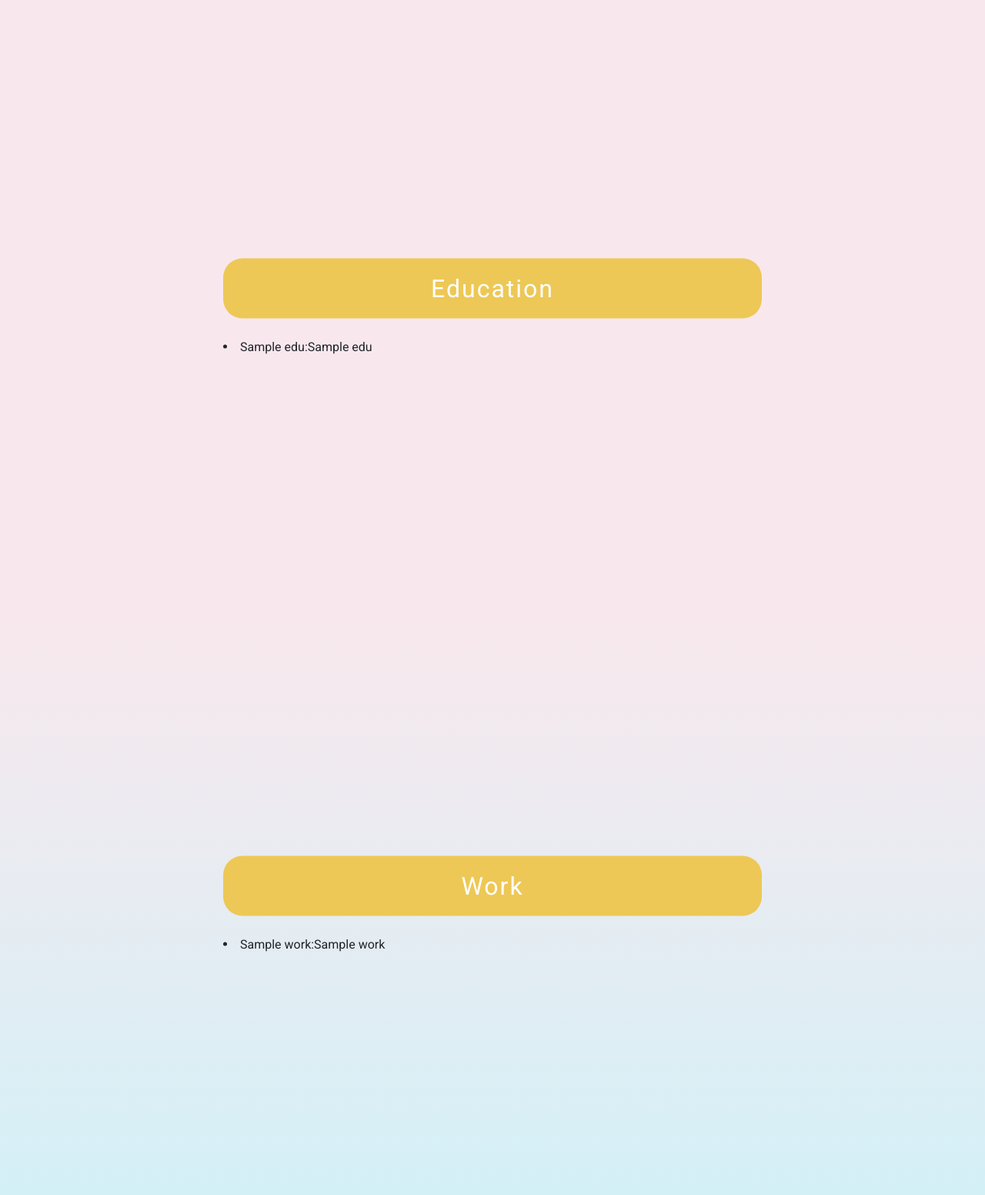
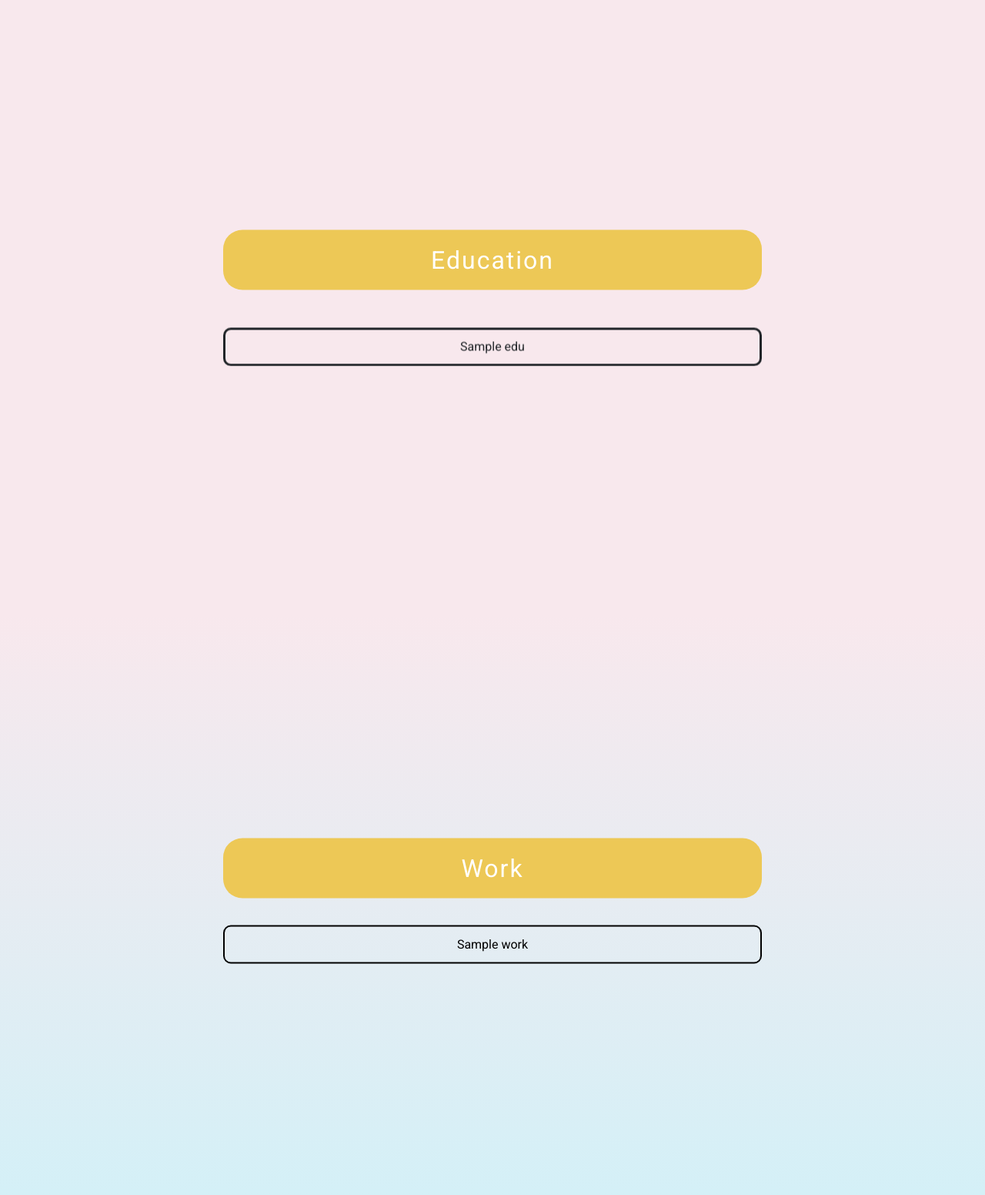
Before and after one commit to MLH-Fellowship/project-22-fal-13-hackathon-team-2, a Flask app: template app/templates/user.html in a window 1280 px wide. Shown: the part 801-2353 px from the top of the page at 77% size. Run offline with Flask 2, Linux system fonts and the light colour scheme; the template is opened without the code that fills it: most values are stand-ins (such as "Sample title", 1, 10 or a date in 2020); grey boxes marked "Sample" are stand-in pictures.

Commit message:
education and work section css

```diff
--- a/app/static/js/index.js
+++ b/app/static/js/index.js
@@ -3,11 +3,28 @@
 var li_items = document.querySelectorAll(".accordion_wrap ul li");
 var ul = document.querySelector(".accordion_wrap ul");
 
-li_items.forEach(function(item){
-	item.addEventListener("click", function(){
-		li_items.forEach(function(item){
-			item.classList.remove("active");
-		})
-		item.classList.add("active");
-	});
+li_items.forEach(function(item) {
+    item.addEventListener("click", function() {
+        li_items.forEach(function(item) {
+            item.classList.remove("active");
+        })
+        item.classList.add("active");
+    });
 });
+
+// work
+
+var coll = document.getElementsByClassName("collapsible");
+var i;
+
+for (i = 0; i < coll.length; i++) {
+    coll[i].addEventListener("click", function() {
+        this.classList.toggle("active");
+        var content = this.nextElementSibling;
+        if (content.style.display === "block") {
+            content.style.display = "none";
+        } else {
+            content.style.display = "block";
+        }
+    });
+}
--- a/app/static/styles/main.css
+++ b/app/static/styles/main.css
@@ -132,18 +132,10 @@
     transform: translate(-50%, -50%);
 }
 
-.flip-card {
-    background-color: transparent;
-    width: 300px;
-    height: 200px;
-    border: 1px solid #f1f1f1;
-    perspective: 1000px;
-    /* Remove this if you don't want the 3D effect */
-}
 
 /* Accordion */
 
-.places-wrapper{
+.places-wrapper {
     margin: 0;
     padding: 0;
     box-sizing: border-box;
@@ -151,12 +143,12 @@
     font-family: 'Montserrat', sans-serif;
 }
 
-.wrapper{
+.wrapper {
     width: 850px;
     margin: 200px auto;
 }
 
-.main_title{
+.main_title {
     border-radius: 25px;
     font-size: 32px;
     color: #fff;
@@ -168,12 +160,12 @@
     margin: 0 auto 25px;
 }
 
-.accordion_wrap ul{
+.accordion_wrap ul {
     display: flex;
     justify-content: center;
 }
 
-.accordion_wrap .accordion_item{
+.accordion_wrap .accordion_item {
     list-style: none;
     width: 100px;
     height: 250px;
@@ -185,28 +177,28 @@
 }
 
 .accordion_wrap .accordion_item:hover,
-.accordion_wrap li.active .accordion_item{
+.accordion_wrap li.active .accordion_item {
     background: #a48d2d;
     border-right: 1px solid #edc856;
 }
 
-.accordion_wrap li:first-child .accordion_item{
+.accordion_wrap li:first-child .accordion_item {
     border-top-left-radius: 3px;
     border-bottom-left-radius: 3px;
 }
 
 .accordion_wrap li:last-child .accordion_item,
-.accordion_wrap li:last-child .accordion_menu{
+.accordion_wrap li:last-child .accordion_menu {
     border-right: 0px;
     border-top-right-radius: 3px;
     border-bottom-right-radius: 3px;
 }
 
-.accordion_wrap ul li{
+.accordion_wrap ul li {
     display: flex;
 }
 
-.accordion_menu{
+.accordion_menu {
     width: 0px;
     height: 250px;
     background: #fffaeb;
@@ -215,25 +207,25 @@
     transition: width 0.2s ease;
 }
 
-.accordion_wrap ul li.active .accordion_menu{
+.accordion_wrap ul li.active .accordion_menu {
     width: 250px;
 }
 
-.accordion_menu .inner_am{
+.accordion_menu .inner_am {
     padding: 15px;
 }
 
-.accordion_menu .title{
+.accordion_menu .title {
     font-weight: 600;
 }
 
-.accordion_menu .content{
+.accordion_menu .content {
     font-size: 13px;
     font-weight: 300;
     margin: 10px 0;
 }
 
-.accordion_menu .view_more{
+.accordion_menu .view_more {
     padding: 5px;
     background: #a48d2d;
     color: #fffaeb;
@@ -254,91 +246,102 @@
     font-size: 13px;
 }
 
-.accordion_menu .view_more:hover{
+.accordion_menu .view_more:hover {
     text-decoration: underline;
 }
 
+
 /* Accordion Iconography  */
 
-.accordion_wrap ul li .icon{
+.accordion_wrap ul li .icon {
     position: absolute;
     top: 50%;
     left: 50%;
-	transform: translate(-50%,-50%);
+    transform: translate(-50%, -50%);
     background: url('../img/icons.png') no-repeat;
 }
 
-.accordion_wrap ul li.place_0 .icon{
+.accordion_wrap ul li.place_0 .icon {
     background-position: 0 0;
     width: 43px;
     height: 43px;
 }
 
-.accordion_wrap ul li.place_1 .icon{
+.accordion_wrap ul li.place_1 .icon {
     background-position: 0 -56px;
     width: 43px;
     height: 28px;
 }
 
-.accordion_wrap ul li.place_2 .icon{
+.accordion_wrap ul li.place_2 .icon {
     background-position: 0 -96px;
     width: 43px;
     height: 32px;
 }
 
-.accordion_wrap ul li.place_3 .icon{
+.accordion_wrap ul li.place_3 .icon {
     background-position: 0 -141px;
     width: 43px;
     height: 24px;
 }
 
-.accordion_wrap ul li.place_4 .icon{
+.accordion_wrap ul li.place_4 .icon {
     background-position: 0 -178px;
     width: 43px;
     height: 33px;
 }
 
-.accordion_wrap ul li.place_5 .icon{
+.accordion_wrap ul li.place_5 .icon {
     background-position: 0 -224px;
     width: 43px;
     height: 43px;
 }
 
 .accordion_wrap ul li.place_0 .accordion_item:hover .icon,
-.accordion_wrap ul li.place_0.active .icon{
+.accordion_wrap ul li.place_0.active .icon {
     background-position: -57px 0;
 }
 
 .accordion_wrap ul li.place_1 .accordion_item:hover .icon,
-.accordion_wrap ul li.place_1.active .icon{
+.accordion_wrap ul li.place_1.active .icon {
     background-position: -57px -56px;
 }
 
 .accordion_wrap ul li.place_2 .accordion_item:hover .icon,
-.accordion_wrap ul li.place_2.active .icon{
+.accordion_wrap ul li.place_2.active .icon {
     background-position: -57px -96px;
 }
 
 .accordion_wrap ul li.place_3 .accordion_item:hover .icon,
-.accordion_wrap ul li.place_3.active .icon{
+.accordion_wrap ul li.place_3.active .icon {
     background-position: -57px -141px;
 }
 
 .accordion_wrap ul li.place_4 .accordion_item:hover .icon,
-.accordion_wrap ul li.place_4.active .icon{
+.accordion_wrap ul li.place_4.active .icon {
     background-position: -57px -178px;
 }
 
 .accordion_wrap ul li.place_5 .accordion_item:hover .icon,
-.accordion_wrap ul li.place_5.active .icon{
+.accordion_wrap ul li.place_5.active .icon {
     background-position: -57px -224px;
 }
+
 
 /* Style Header */
 
 .twelve h1 {
-    font-size:26px; font-weight:700;  letter-spacing:1px; text-transform:uppercase; width:160px; text-align:center; margin:auto; white-space:nowrap; padding-bottom:13px;
+    font-size: 26px;
+    font-weight: 700;
+    letter-spacing: 1px;
+    text-transform: uppercase;
+    width: 160px;
+    text-align: center;
+    margin: auto;
+    white-space: nowrap;
+    padding-bottom: 13px;
 }
+
 .twelve h1:before {
     background-color: #c50000;
     content: '';
@@ -347,12 +350,97 @@
     width: 75px;
     margin-bottom: 5px;
 }
+
 .twelve h1:after {
     background-color: #c50000;
     content: '';
     display: block;
-    position:absolute; right:0; bottom:0;
+    position: absolute;
+    right: 0;
+    bottom: 0;
     height: 3px;
     width: 75px;
     margin-bottom: 0.25em;
 }
+
+
+/* collapsible */
+
+
+/* .column2 {
+    width: 700px;
+} */
+
+.collapsible {
+    /* background-image: url("app/static/img/long-box.png");
+    background-size: 100%; */
+    height: 50px;
+    background-repeat: no-repeat;
+    background-color: transparent;
+    color: black;
+    margin: 10px;
+    /* width: 700px; */
+    padding: 1px;
+    border-style: solid;
+    border-radius: 10px;
+    cursor: pointer;
+    text-align: middle;
+    outline: none;
+}
+
+.content {
+    padding: 15px;
+    display: none;
+    overflow: hidden;
+    text-align: middle;
+}
+
+
+/* flip card */
+
+.cards {
+    display: flex;
+}
+
+.flip-card {
+    background-color: transparent;
+    width: 700px;
+    height: 50px;
+    perspective: 1000px;
+}
+
+.flip-card-inner {
+    position: relative;
+    width: 100%;
+    height: 100%;
+    text-align: center;
+    transition: transform 0.8s;
+    transform-style: preserve-3d;
+}
+
+.flip-card:hover .flip-card-inner {
+    transform: rotateY(180deg);
+}
+
+.flip-card-front,
+.flip-card-back {
+    position: absolute;
+    width: 100%;
+    height: 100%;
+    -webkit-backface-visibility: hidden;
+    backface-visibility: hidden;
+    border-style: solid;
+    padding: 10px;
+}
+
+.flip-card-front {
+    border-radius: 10px;
+}
+
+.flip-card-back {
+    color: black;
+    transform: rotateY(180deg);
+    background-size: 50px;
+    background-repeat: no-repeat;
+    border-radius: 10px;
+}
--- a/app/templates/user.html
+++ b/app/templates/user.html
@@ -4,14 +4,32 @@
 
 <h1 class="twelve">{{name}}</h1>
 <p>{{intro}}</p>
+
 {% endblock %} {% block education %}
 <div class="main_title">Education</div>
-{% for k,v in edu.items() %}
-<li>{{k}}:{{v}}</li>
-{% endfor %} {% endblock %} {% block work %}
+<!-- <h1 style="text-align: center">Education</h1> -->
+<br> {% for k,v in edu.items() %}
+<div class="flip-card">
+    <div class="flip-card-inner">
+        <div class="flip-card-front">
+            <div class="p">{{k}}</div>
+        </div>
+        <div class="flip-card-back">
+            <div class="p">{{v}}</div>
+        </div>
+    </div>
+</div>
+<br> {% endfor %} {% endblock %} {% block work %}
 <div class="main_title">Work</div>
+<!-- <h1 style="text-align: center">Work</h1> -->
 {% for k,v in work.items() %}
-<li>{{k}}:{{v}}</li>
+<div class="column2">
+    <button type="button" class="collapsible" style="width:700px; border-color:black; border-radius:10px">{{k}}</button>
+    <div class="content">
+        <p>{{v}}</p>
+    </div>
+</div>
+
 {% endfor %} {% endblock %} {% block hobbies %}
 <div class="main_title">Hobbies</div>
 <div class="container mt-4">
@@ -47,6 +65,9 @@
     {% endblock %} {% block places %}
     <div class="places-wrapper wrapper">
         <div class="main_title">Places of Interest</div>
+
+        <!-- <iframe src="https://www.google.com/maps/embed?pb=!1m18!1m12!1m3!1d100939.9855510753!2d-122.50764015508241!3d37.75781499654329!2m3!1f0!2f0!3f0!3m2!1i1024!2i768!4f13.1!3m3!1m2!1s0x80859a6d00690021%3A0x4a501367f076adff!2sSan%20Francisco%2C%20CA%2C%20USA!5e0!3m2!1sen!2smx!4v1663944192537!5m2!1sen!2smx"
+            width="400" height="300" style="border:0;" allowfullscreen="" loading="lazy" referrerpolicy="no-referrer-when-downgrade"></iframe> -->
 
         <div class="accordion_wrap">
             <ul>
```
Also changed, not shown: app/templates/index.html (+6 -20 lines), app/templates/profile.html (+7 -27 lines), app/static/img/long-box.png (added). Lines whose indentation alone changed are shown as unchanged.
